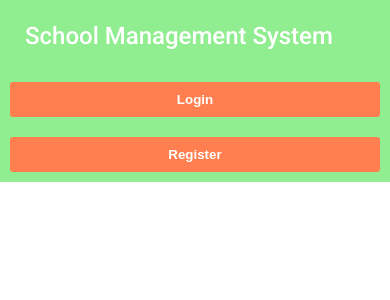
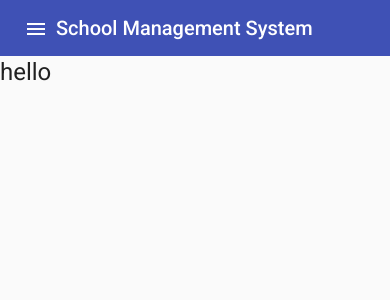
Before and after one commit to omermushtaq007/school-demo, an Angular app in the folder public/: page / in a window 390 px wide. Shown: the top 300 px of the page. Built offline with nearby package versions, Linux system fonts and the light colour scheme.

Commit message:
angular navbar

```diff
--- a/public/src/app/app.component.html
+++ b/public/src/app/app.component.html
@@ -1,2 +1,4 @@
 <app-header></app-header>
-<router-outlet></router-outlet>
+<main>
+  <router-outlet></router-outlet>
+</main>
--- a/public/src/app/header/header.component.css
+++ b/public/src/app/header/header.component.css
@@ -1,68 +1,15 @@
-#navbar {
-  width: 100%;
-  height: auto;
-  margin: 0 0px;
-  padding: 0px 0%;
-  background-color: lightgreen;
+.example-container {
+  max-width: 100%;
+  height: 100vh;
 }
 
-#justify {
+.example-sidenav-content {
   display: flex;
-  flex: 1;
-  justify-content: space-around;
+  height: 100%;
+  align-items: center;
+  justify-content: center;
 }
 
-#buttons {
-  display: flex;
-  flex-direction: row;
-  justify-content: space-around;
+.example-sidenav {
+  padding: 6rem;
 }
-
-#link {
-  margin: 10px 1rem;
-  padding: 5px 15px;
-}
-
-button {
-  color: #fff;
-  font-weight: bold;
-  border: burlywood;
-  border-radius: 3px;
-  background-color: coral;
-}
-
-button:hover {
-  color: #000;
-  background-color: darksalmon;
-  cursor: pointer;
-}
-
-/* 700px screen for mobile  */
-@media only screen and (max-width: 700px) {
-  mat-toolbar {
-    width: fit-content;
-    height: fit-content;
-  }
-
-  #justify {
-    margin: 1 1;
-  }
-
-  a {
-    color: #fff;
-    font-size: larger;
-  }
-
-  #link {
-    margin: 10px;
-    padding: 10px 15px;
-  }
-
-
-  #justify,
-  #buttons {
-    display: flex;
-    flex-direction: column;
-    justify-content: space-around;
-  }
-}
--- a/public/src/app/header/header.component.html
+++ b/public/src/app/header/header.component.html
@@ -1,9 +1,23 @@
-<mat-toolbar id="navbar">
-  <div id="justify">
-    <a id="link">School Management System</a>
-    <div id="buttons">
-      <button id="link">Login</button>
-      <button id="link">Register</button>
-    </div>
-  </div>
+<mat-toolbar color="primary">
+  <mat-toolbar-row>
+    <button
+      (click)="drawer.toggle()"
+      mat-icon-button
+      class="example-icon"
+      aria-label="Example icon-button with menu icon"
+    >
+      <mat-icon>menu</mat-icon>
+    </button>
+    <span>School Management System</span>
+  </mat-toolbar-row>
 </mat-toolbar>
+
+<mat-drawer-container class="example-container" autosize>
+  <mat-drawer #drawer class="example-sidenav" mode="side">
+    <h1>w</h1>
+  </mat-drawer>
+  <h1>hello</h1>
+  <!-- <div class="example-sidenav-content">
+    <button type="button" mat-button>Toggle sidenav</button>
+  </div> -->
+</mat-drawer-container>
--- a/public/src/app/header/header.component.ts
+++ b/public/src/app/header/header.component.ts
@@ -1,15 +1,17 @@
-import { Component, OnInit } from '@angular/core';
+import { Component, EventEmitter, OnInit, Output } from '@angular/core';
 
 @Component({
   selector: 'app-header',
   templateUrl: './header.component.html',
-  styleUrls: ['./header.component.css']
+  styleUrls: ['./header.component.css'],
 })
 export class HeaderComponent implements OnInit {
+  showFiller = false;
+  @Output() public sidenavToggle = new EventEmitter();
+  constructor() {}
 
-  constructor() { }
-
-  ngOnInit(): void {
+  public onToggleSidenav() {
+    this.sidenavToggle.emit();
   }
-
+  ngOnInit(): void {}
 }
--- a/public/src/app/material/material.module.ts
+++ b/public/src/app/material/material.module.ts
@@ -1,7 +1,15 @@
 import { NgModule } from '@angular/core';
 import { MatToolbarModule } from '@angular/material/toolbar';
 import { MatIconModule } from '@angular/material/icon';
-const material = [MatToolbarModule, MatIconModule];
+import { MatSidenavModule } from '@angular/material/sidenav';
+import { MatButtonModule } from '@angular/material/button';
+
+const material = [
+  MatToolbarModule,
+  MatIconModule,
+  MatSidenavModule,
+  MatButtonModule,
+];
 
 @NgModule({
   declarations: [],
--- a/public/src/styles.css
+++ b/public/src/styles.css
@@ -1,17 +1,13 @@
 /* You can add global styles to this file, and also import other style files */
+/* for sidenav to take a whole page */
+html,
 body {
-  margin-top: 0;
   margin: 0;
+  height: 100%;
+  font-family: 'Poppins', sans-serif;
+
 }
 
-html,
-body {
-  height: 100%;
-}
 
-body {
-  margin: 0;
-  font-family: 'Poppins', sans-serif;
-}
 
 /* font-family: Roboto, "Helvetica Neue", sans-serif; */
```
